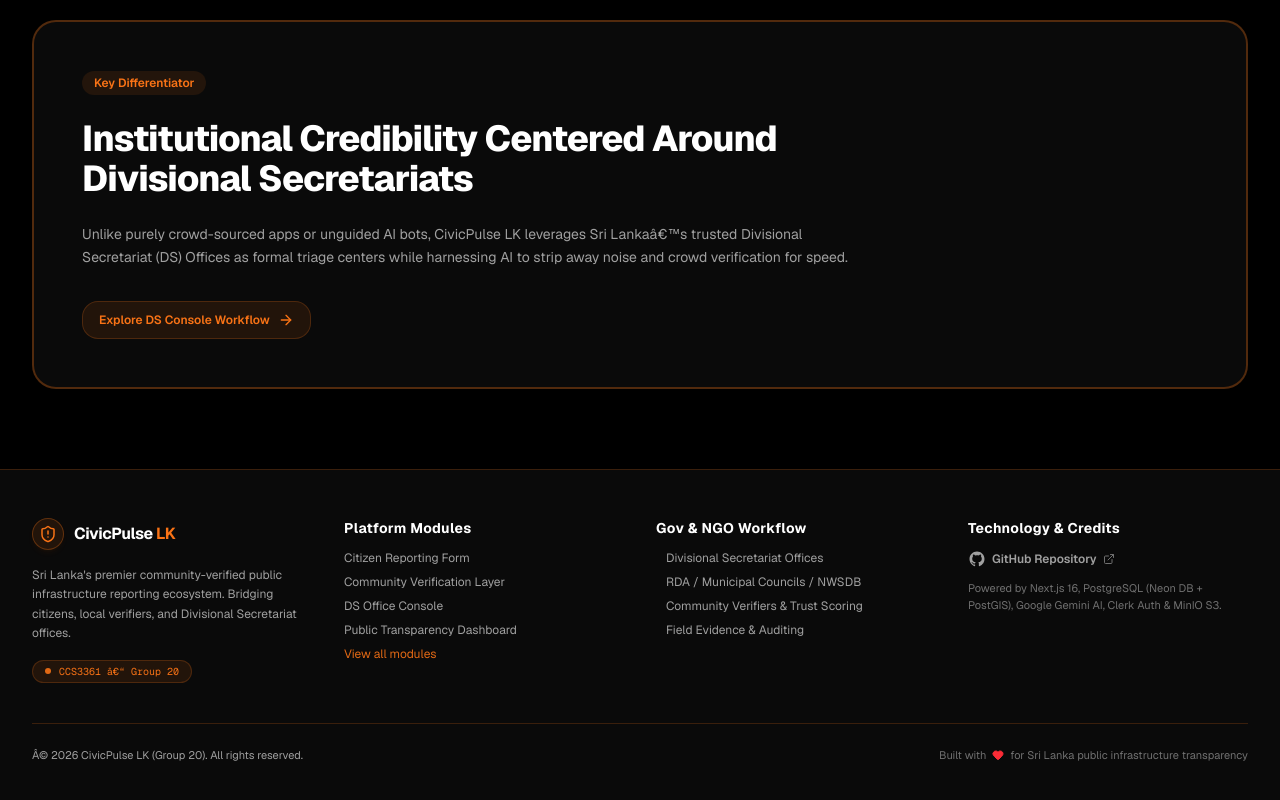
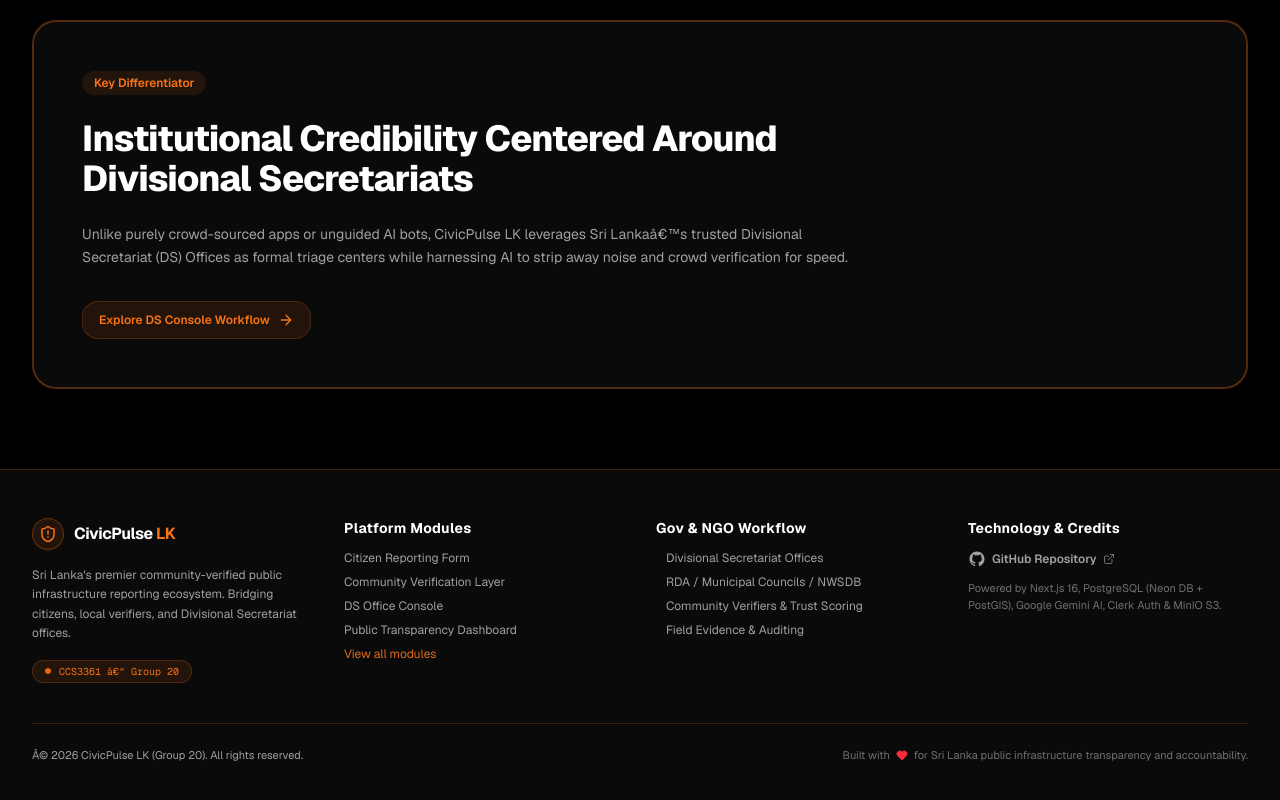
Before and after one commit to Ilmaan-Ahamed/CivicPulse-LK, a Next.js app: page / in a window 1280 px wide. Shown: the part 3196-3996 px from the top of the page. Built offline with nearby package versions, Linux system fonts and the light colour scheme; no server answers.

Commit message:
small change

```diff
--- a/src/components/layout/footer.tsx
+++ b/src/components/layout/footer.tsx
@@ -100,7 +100,7 @@ export function Footer() {
           <div className="flex items-center gap-1.5 text-subtle">
             <span>Built with</span>
             <Heart className="w-3 h-3 text-red-500 fill-red-500" />
-            <span>for Sri Lanka public infrastructure transparency</span>
+            <span>for Sri Lanka public infrastructure transparency and accountability. </span>
           </div>
         </div>
       </div>
```
